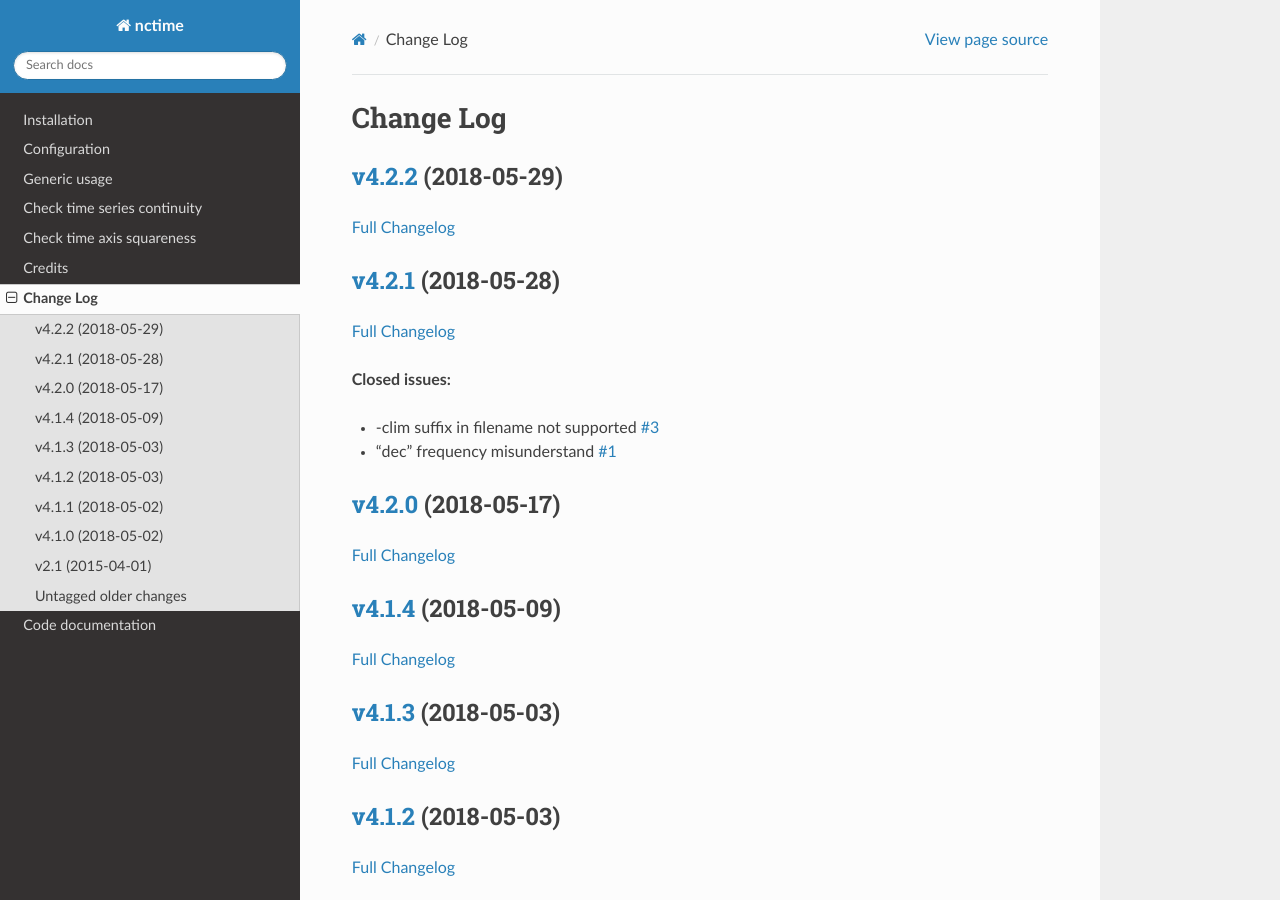
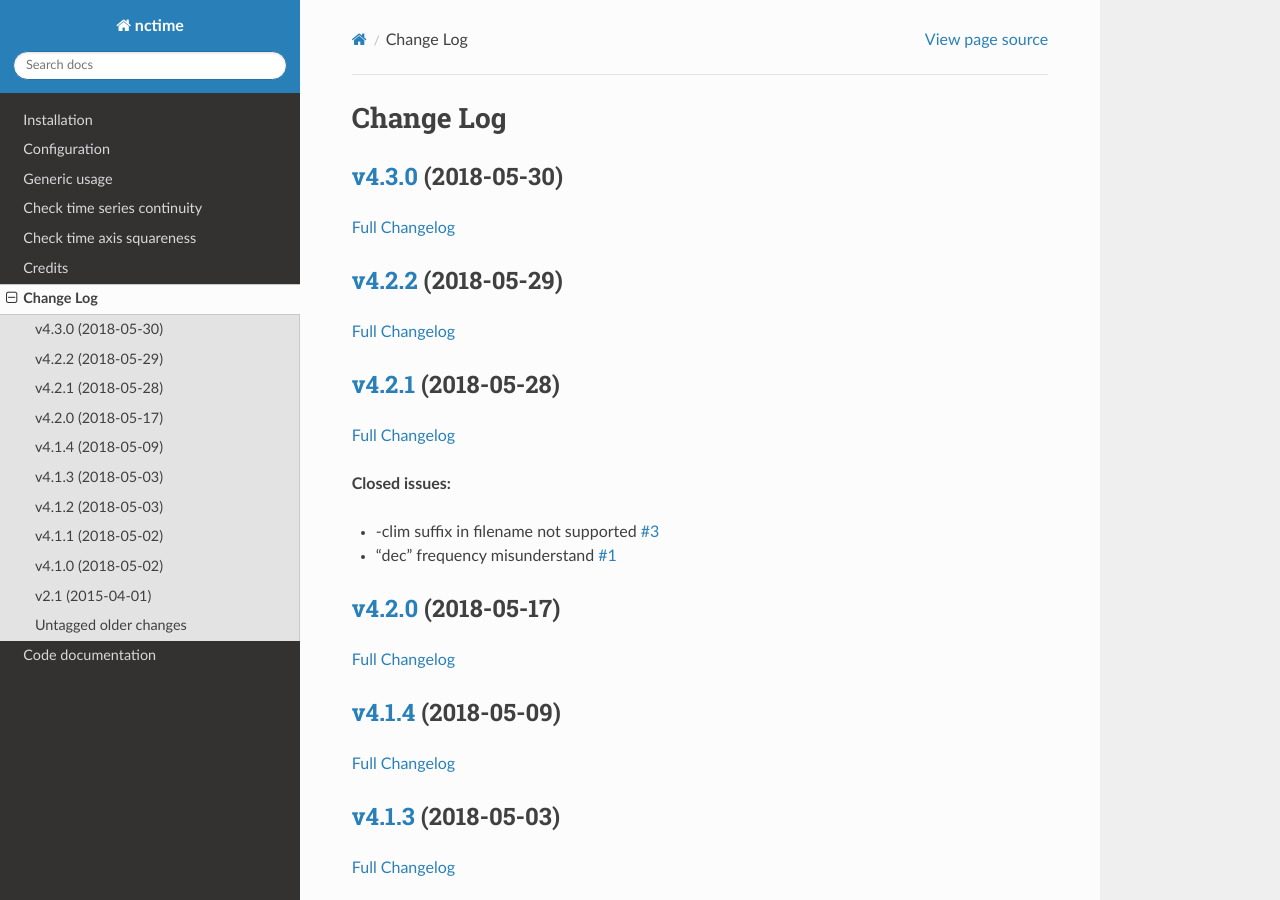
Before and after one commit to ESPRI-Mod/nctime, a Sphinx documentation site: the page built from docs/log.rst, in a window 1280 px wide and 900 px high. Built offline with Sphinx 7.4.7 and the Read the Docs theme 2.0.0, drawn with Linux system fonts in a browser that asks for light colours; pages that are not in the unit, such as notebooks, are missing from menus; the version number could not be read and is left out.

Commit message:
log update

```diff
--- a/docs/log.rst
+++ b/docs/log.rst
@@ -3,6 +3,12 @@
 
 Change Log
 ==========
+
+`v4.3.0 <https://github.com/Prodiguer/nctime/tree/v4.3.0>`__ (2018-05-30)
+-------------------------------------------------------------------------
+
+`Full
+Changelog <https://github.com/Prodiguer/nctime/compare/v4.2.2...v4.3.0>`__
 
 `v4.2.2 <https://github.com/Prodiguer/nctime/tree/v4.2.2>`__ (2018-05-29)
 -------------------------------------------------------------------------
```
